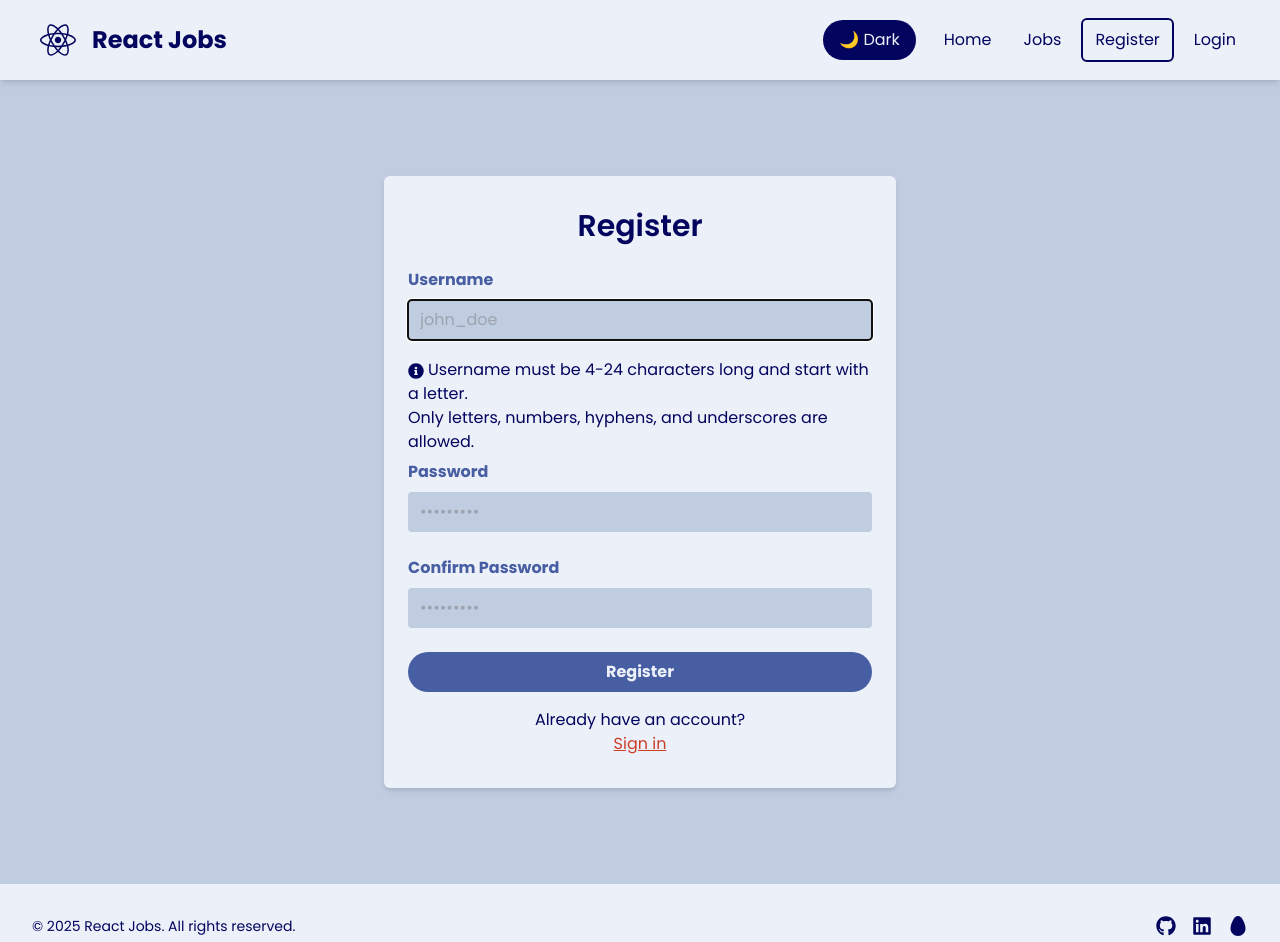
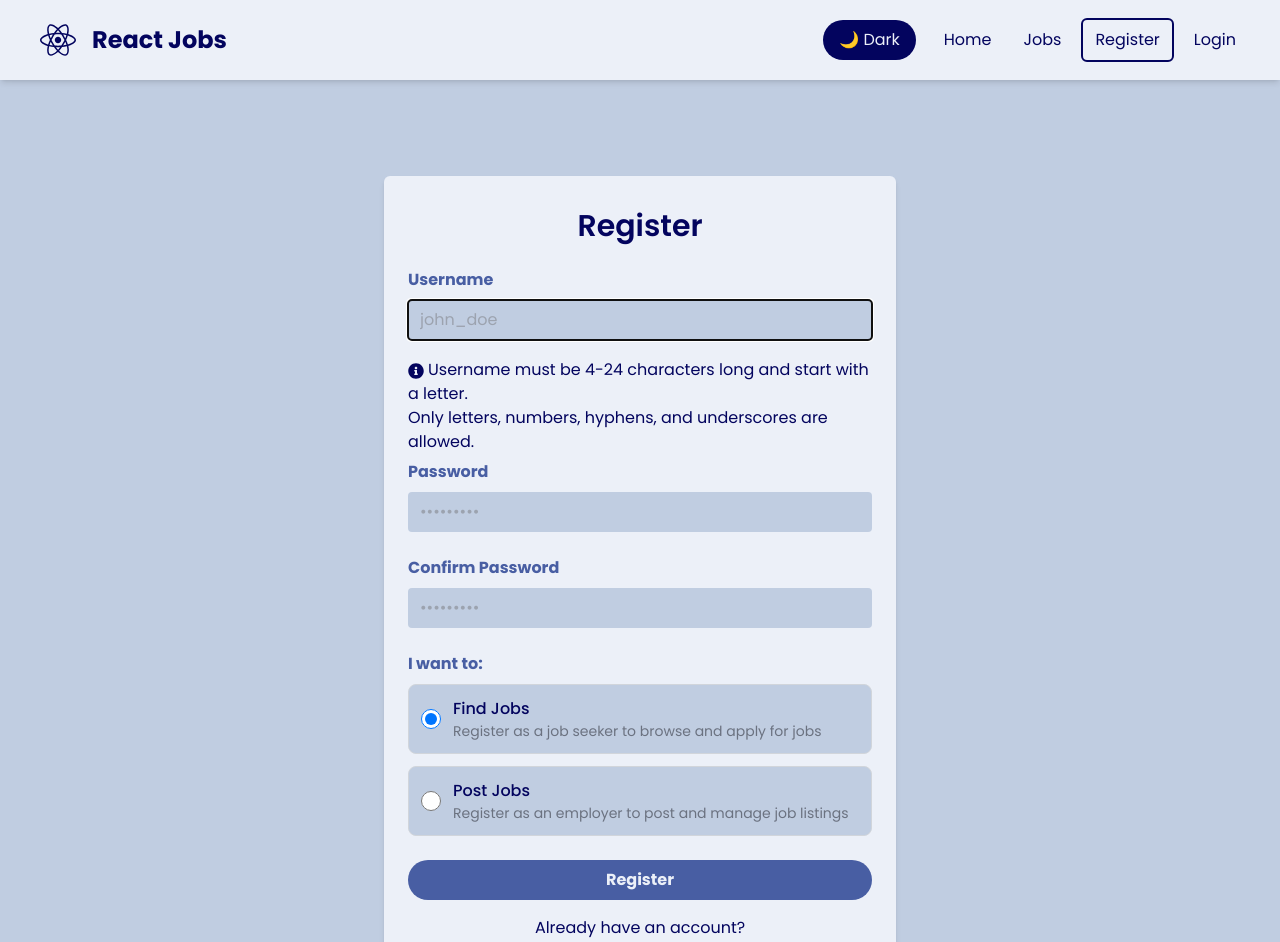
Before and after one commit to yum3lo/react-jobs, a React (Vite) app: page /register in a window 1280 px wide. Shown: the top 942 px of the page. Built offline with nearby package versions, Linux system fonts and the light colour scheme.

Commit message:
Add basic user roles (job_poster and job_seeker)

```diff
--- a/src/App.jsx
+++ b/src/App.jsx
@@ -14,6 +14,7 @@ import AddJobPage from "./pages/AddJobPage";
 import UpdateJobPage from "./pages/UpdateJobPage";
 import RegisterPage from './pages/RegisterPage';
 import LoginPage from './pages/LoginPage';
+import UnauthorizedPage from './pages/UnauthorizedPage';
 import ProtectedRoute from './components/ProtectedRoute';
 import './styles/theme.css';
 import { API_BASE_URL } from './config';
@@ -72,7 +73,7 @@ const AppContent = () => {
         <Route
           path="add-job"
           element={
-            <ProtectedRoute>
+            <ProtectedRoute requireJobPoster={true}>
               <AddJobPage addJobSubmit={addJob} />
             </ProtectedRoute>
           }
@@ -81,7 +82,7 @@ const AppContent = () => {
         <Route
           path="jobs/:id/edit"
           element={
-            <ProtectedRoute>
+            <ProtectedRoute requireJobPoster={true}>
               <UpdateJobPage updateJobSubmit={updateJob} />
             </ProtectedRoute>
           }
@@ -89,6 +90,7 @@ const AppContent = () => {
         />
         <Route path="register" element={<RegisterPage />} />
         <Route path="login" element={<LoginPage />} />
+        <Route path="unauthorized" element={<UnauthorizedPage />} />
         <Route path="*" element={<NotFoundPage />} />
       </Route>
     )
--- a/src/components/HomeCards.jsx
+++ b/src/components/HomeCards.jsx
@@ -1,9 +1,10 @@
 import Card from "./Card";
 import { Link } from "react-router-dom";
-import { useAuth } from "../context/AuthContext";
+import { useAuth } from '../context/AuthContext';
 
 const HomeCards = () => {
-  const { isAuthenticated } = useAuth();
+  const { isAuthenticated, user } = useAuth();
+  const isJobPoster = isAuthenticated && user?.role === 'job_poster';
 
   return (
     <section className="py-8">
@@ -11,7 +12,7 @@ const HomeCards = () => {
         <div className="grid grid-cols-1 md:grid-cols-2 gap-8 p-8 rounded-lg">
           <Card>
             <h2 className="text-2xl font-bold text-[var(--red)]">
-              For Developers
+              For Job Seekers
             </h2>
             <p className="mt-2 mb-4">
               Browse our React jobs and start your career today
@@ -31,10 +32,12 @@ const HomeCards = () => {
               List your job to find the perfect developer for the role
             </p>
             <Link
-              to={isAuthenticated ? "/add-job" : "/login"}
+              to={!isAuthenticated ? "/login" :
+                  isJobPoster ? "/add-job" : "/unauthorized"}
               className="inline-block bg-[var(--hover)] text-[var(--text)] rounded-lg px-4 py-2 hover:bg-[var(--background)]"
             >
-              Add Job
+              {!isAuthenticated ? "Sign In to Post" :
+               isJobPoster ? "Add Job" : "Job Poster Access Only"}
             </Link>
           </Card>
         </div>
--- a/src/components/Navbar.jsx
+++ b/src/components/Navbar.jsx
@@ -6,7 +6,8 @@ import { useAuth } from "../context/AuthContext";
 
 const Navbar = () => {
   const [isMenuOpen, setIsMenuOpen] = useState(false);
-  const { isAuthenticated, logout } = useAuth();
+  const { isAuthenticated, logout, user } = useAuth();
+  const isJobPoster = isAuthenticated && user?.role === 'job_poster';
 
   const linkClass = ({ isActive }) => {
     const baseClasses = "rounded-md px-3 py-2 transition-colors duration-100";
@@ -64,9 +65,11 @@ const Navbar = () => {
               </NavLink>
               {isAuthenticated ? (
                 <>
+                  {isJobPoster && (
                     <NavLink to="/add-job" className={linkClass}>
                       Add Job
                     </NavLink>
+                  )}
                   <div className="px-3 py-2 flex">
                     <button onClick={handleLogout}>
                       <FaRightFromBracket className="text-[var(--text)] hover:text-[var(--red)]"/>
@@ -106,6 +109,7 @@ const Navbar = () => {
               </NavLink>
               {isAuthenticated ? (
                 <>
+                  {isJobPoster && (
                     <NavLink
                       to="/add-job"
                       className={`block ${linkClass({ isActive: false })}`}
@@ -113,6 +117,7 @@ const Navbar = () => {
                     >
                       Add Job
                     </NavLink>
+                  )}
                   <button
                     onClick={() => {
                       handleLogout();
--- a/src/components/ProtectedRoute.jsx
+++ b/src/components/ProtectedRoute.jsx
@@ -1,8 +1,8 @@
 import { Navigate, useLocation } from 'react-router-dom';
 import { useAuth } from '../context/AuthContext';
 
-const ProtectedRoute = ({ children }) => {
-  const { isAuthenticated, isLoading } = useAuth();
+const ProtectedRoute = ({ children, requireJobPoster = false }) => {
+  const { isAuthenticated, isLoading, user } = useAuth();
   const location = useLocation();
 
   if (isLoading) {
@@ -13,6 +13,10 @@ const ProtectedRoute = ({ children }) => {
     return <Navigate to="/login" state={{ from: location }} replace />;
   }
 
+  if (requireJobPoster && user.role !== 'job_poster') {
+    return <Navigate to="/unauthorized" state={{ from: location }} replace />;
+  }
+
   return children;
 };
 
--- a/src/context/AuthContext.jsx
+++ b/src/context/AuthContext.jsx
@@ -84,7 +84,7 @@ export const AuthProvider = ({ children }) => {
     }
   };
 
-  const register = async (user, pwd) => {
+  const register = async (user, pwd, role) => {
     try {
       const response = await fetch(`${API_BASE_URL}/register`, {
         method: 'POST',
@@ -92,7 +92,7 @@ export const AuthProvider = ({ children }) => {
           'Content-Type': 'application/json',
         },
         credentials: 'include',
-        body: JSON.stringify({ user, pwd })
+        body: JSON.stringify({ user, pwd, role })
       });
 
       const data = await response.json();
@@ -181,6 +181,10 @@ export const AuthProvider = ({ children }) => {
     return response;
   };
 
+  const isJobPoster = () => {
+    return user?.role === 'job_poster';
+  };
+
   return (
     <AuthContext.Provider value={{
       user,
@@ -189,6 +193,7 @@ export const AuthProvider = ({ children }) => {
       login,
       logout,
       register,
+      isJobPoster,
       authenticatedRequest
     }}>
       {children}
--- a/src/pages/RegisterPage.jsx
+++ b/src/pages/RegisterPage.jsx
@@ -2,7 +2,6 @@ import { useRef, useState, useEffect } from "react";
 import { useNavigate, Link } from 'react-router-dom'
 import { toast } from 'react-toastify'
 import { FaCheck, FaTimes, FaInfoCircle } from "react-icons/fa";
-import { API_BASE_URL } from '../config';
 import { useAuth } from '../context/AuthContext';
 
 const USER_REGEX = /^[a-zA-Z][a-zA-Z0-9-_]{3,23}$/
@@ -23,6 +22,8 @@ const RegisterPage = () => {
   const [matchPwd, setMatchPwd] = useState('');
   const [validMatchPwd, setValidMatchPwd] = useState(false);
   const [matchPwdFocus, setMatchPwdFocus] = useState(false);
+
+  const [role, setRole] = useState('job_seeker');
 
   useEffect(() => {
     userRef.current.focus();
@@ -59,7 +60,7 @@ const RegisterPage = () => {
     const toastId = toast.loading('Registering...');
 
     try {
-      const result = await register(user, pwd);
+      const result = await register(user, pwd, role);
 
       if (result.success) {
         toast.update(toastId, {
@@ -179,6 +180,47 @@ const RegisterPage = () => {
                 </p>
               </div>
 
+              <div className="mb-6">
+                <label className="block text-[var(--card)] font-bold mb-2">
+                  I want to:
+                </label>
+                <div className="flex flex-col space-y-3">
+                  <label className="inline-flex items-center p-3 border rounded-lg border-gray-300 bg-[var(--hover)]">
+                    <input
+                      type="radio"
+                      name="role"
+                      value="job_seeker"
+                      checked={role === 'job_seeker'}
+                      onChange={() => setRole('job_seeker')}
+                      className="h-5 w-5 text-[var(--card)]"
+                    />
+                    <div className="ml-3">
+                      <span className="font-medium">Find Jobs</span>
+                      <p className="text-sm text-gray-500">
+                        Register as a job seeker to browse and apply for jobs
+                      </p>
+                    </div>
+                  </label>
+
+                  <label className="inline-flex items-center p-3 border rounded-lg border-gray-300 bg-[var(--hover)]">
+                    <input
+                      type="radio"
+                      name="role"
+                      value="job_poster"
+                      checked={role === 'job_poster'}
+                      onChange={() => setRole('job_poster')}
+                      className="h-5 w-5 text-[var(--card)]"
+                    />
+                    <div className="ml-3">
+                      <span className="font-medium">Post Jobs</span>
+                      <p className="text-sm text-gray-500">
+                        Register as an employer to post and manage job listings
+                      </p>
+                    </div>
+                  </label>
+                </div>
+              </div>
+
               <button
                 className={`bg-[var(--card)] text-[var(--background)] font-bold py-2 px-4 rounded-full w-full focus:outline-none focus:shadow-outline ${!validName || !validPwd || !validMatchPwd ? '' : 'hover:bg-[var(--text)]'}`}
                 disabled={!validName || !validPwd || !validMatchPwd}
--- /dev/null
+++ b/src/pages/UnauthorizedPage.jsx
@@ -0,0 +1,33 @@
+import { Link } from 'react-router-dom';
+import { FaExclamationTriangle } from 'react-icons/fa';
+
+const UnauthorizedPage = () => {
+  return (
+    <section className="bg-[var(--hover)] text-center flex flex-col justify-center items-center h-[calc(100vh-4rem)]">
+      <FaExclamationTriangle className="text-[var(--red)] text-6xl mb-4" />
+      <h1 className="text-4xl md:text-6xl font-bold mb-4">Access Denied</h1>
+      <p className="text-lg md:text-xl mb-5">
+        You don't have permission to access this page.
+      </p>
+      <p className="text-lg mb-5">
+        This feature is only available to job posters.
+      </p>
+      <div className="flex flex-col md:flex-row gap-4 mt-2">
+        <Link
+          to="/"
+          className="text-[var(--background)] bg-[var(--text)] hover:bg-[var(--card)] rounded-md px-3 py-2"
+        >
+          Go Home
+        </Link>
+        <Link
+          to="/register"
+          className="text-[var(--text)] border border-[var(--text)] hover:bg-[var(--background)] rounded-md px-3 py-2"
+        >
+          Register as Job Poster
+        </Link>
+      </div>
+    </section>
+  );
+};
+
+export default UnauthorizedPage;
```
Also changed, not shown: src/pages/JobPage.jsx (+12 -3 lines), 1 other file (tests, documents, lock files or other folders). Lines whose indentation alone changed are shown as unchanged.
